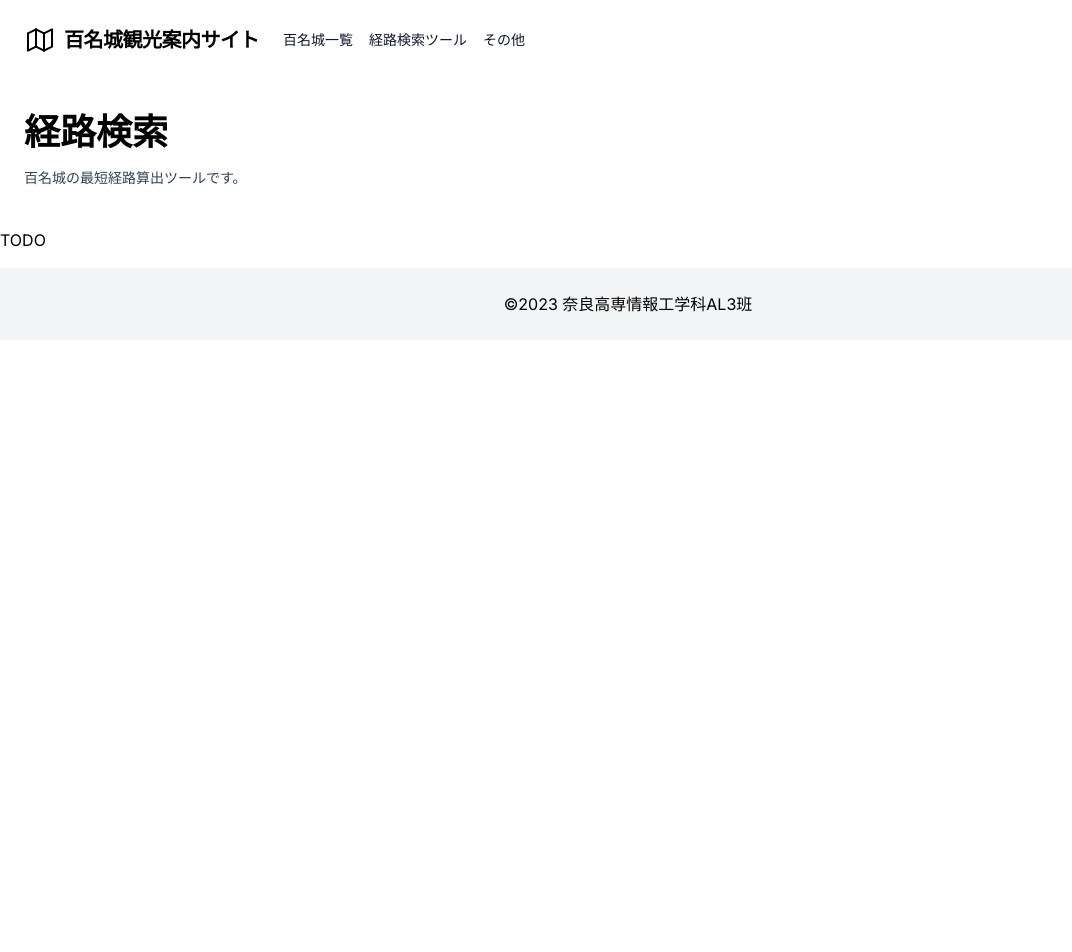
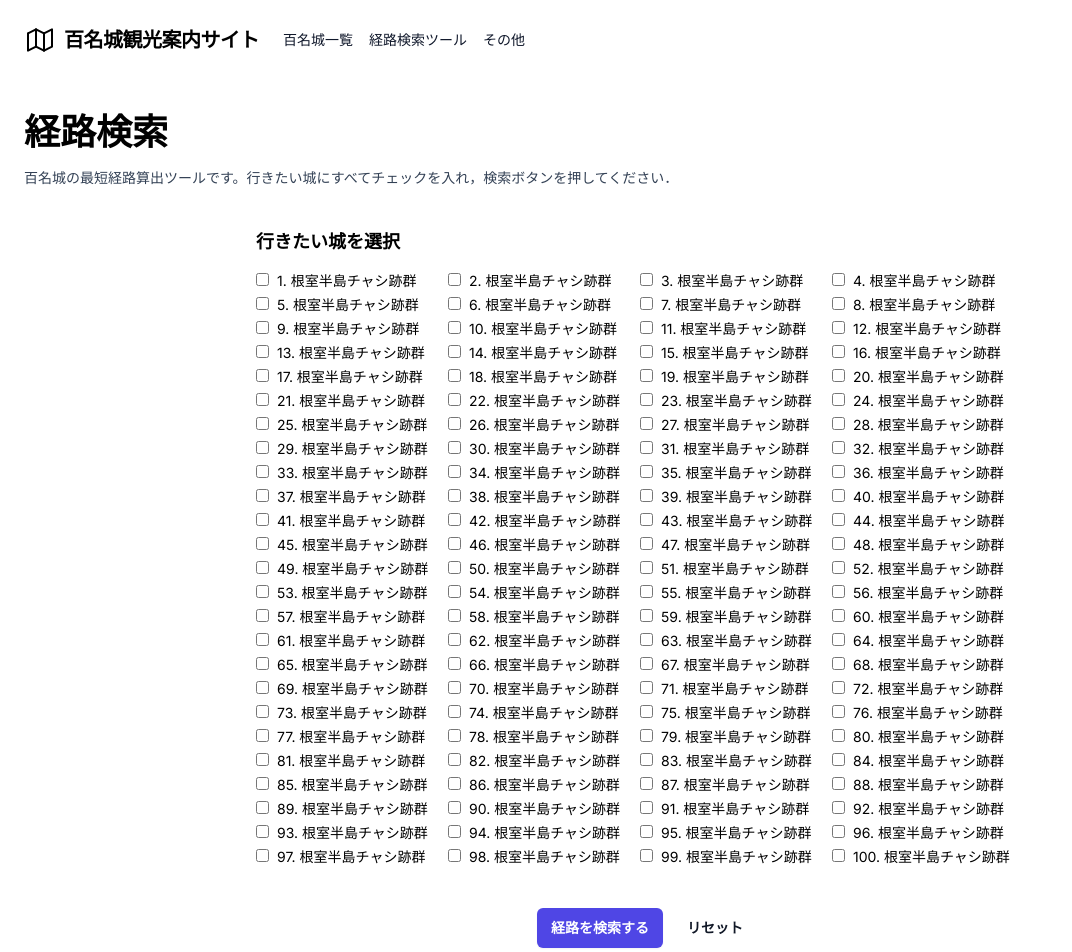
Before and after one commit to ynori123/al_castle, a Next.js app in the folder frontend/: page /travel in a window 1280 px wide. Shown: the top 952 px of the page, without its empty margins (0-1072 px from the left). Before the commit the page ends 800 px from the top, so only its background shows below. Built offline with nearby package versions, Linux system fonts and the light colour scheme.

Commit message:
ルート検索

```diff
--- a/frontend/src/app/travel/page.tsx
+++ b/frontend/src/app/travel/page.tsx
@@ -12,12 +12,54 @@ export default function Travel() {
       <main className="container mx-auto">
         <Header
           title="経路検索"
-          discription="百名城の最短経路算出ツールです。"
+          discription="百名城の最短経路算出ツールです。行きたい城にすべてチェックを入れ，検索ボタンを押してください．"
         />
 
-        <div className="flex flex-wrap justify-center"></div>
-        <form action="/travel" method="post">
-          <p>TODO</p>
+        <form action="/travel/result" method="post">
+          {/* 全城分のチェックボックス */}
+
+          <div className="flex flex-wrap justify-center">
+            <div className="flex flex-wrap mx-64">
+              <label className="block text-lg font-bold mb-3">
+                行きたい城を選択
+              </label>
+
+              <ul>
+                {Array.from(Array(100).keys()).map((i) => {
+                  return (
+                    <>
+                      <li className="inline-block w-48">
+                        <input
+                          className="mr-2 leading-tight"
+                          type="checkbox"
+                          name="castles"
+                          value={i + 1}
+                        />
+                        <a className="text-sm" href={"/castles/" + (i + 1)}>
+                          {i + 1}. 根室半島チャシ跡群
+                        </a>
+                      </li>
+                    </>
+                  );
+                })}
+              </ul>
+            </div>
+          </div>
+
+          <div className="my-10 flex items-center justify-center gap-x-6">
+            <button
+              className="rounded-md bg-indigo-600 px-3.5 py-2.5 text-sm font-semibold text-white shadow-sm hover:bg-indigo-500 focus-visible:outline focus-visible:outline-2 focus-visible:outline-offset-2 focus-visible:outline-indigo-600"
+              type="submit"
+            >
+              経路を検索する
+            </button>
+            <button
+              className="text-sm font-semibold leading-6 text-gray-900"
+              type="reset"
+            >
+              リセット
+            </button>
+          </div>
         </form>
       </main>
       <Footer />
--- /dev/null
+++ b/frontend/src/app/travel/result/page.tsx
@@ -0,0 +1,23 @@
+import Card from "../../components/Card";
+import Header from "../../components/Header";
+import Navbar from "../../components/Navbar";
+import Footer from "../../components/Footer";
+
+//出発地点
+//
+export default function Result() {
+  return (
+    <>
+      <Navbar />
+      <main className="container mx-auto">
+        <Header
+          title="検索結果"
+          discription="百名城の最短経路算出ツールの検索結果です．"
+        />
+
+        <div className="flex flex-wrap justify-center">aa</div>
+      </main>
+      <Footer />
+    </>
+  );
+}
```
